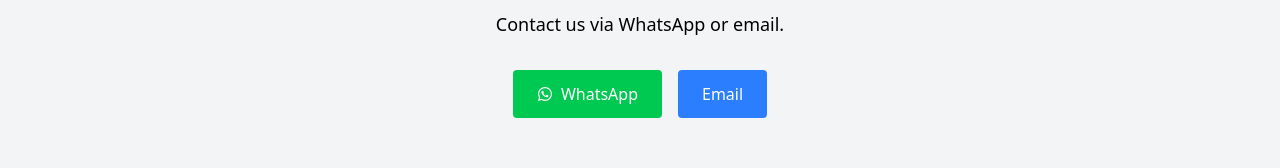
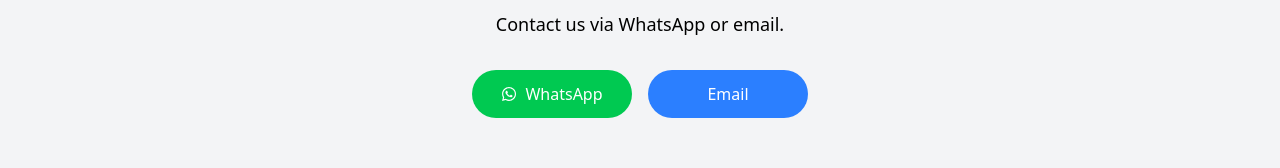
Before and after one commit to Lawrence137/winteriordesign-webapp, a React (Vite) app: page / in a window 1280 px wide. Shown: the part 2310-2478 px from the top of the page. Built offline with nearby package versions, Linux system fonts and the light colour scheme.

Commit message:
updated contact section

```diff
--- a/src/components/Contact.jsx
+++ b/src/components/Contact.jsx
@@ -1,6 +1,12 @@
 import { FaWhatsapp } from 'react-icons/fa';
 
 function Contact() {
+  // Designer’s phone number and WhatsApp template message
+  const phoneNumber = "+254728846560"; // International format
+  const message = "Hello Winterior Designs, I’m interested in your interior design services. Can you provide more details about your offerings and pricing?";
+  const encodedMessage = encodeURIComponent(message);
+  const whatsappLink = `https://wa.me/${phoneNumber}?text=${encodedMessage}`;
+
   return (
     <section id="contact" className="py-16 bg-gray-100 scroll-mt-16">
       <div className="container mx-auto px-4 text-center">
@@ -9,14 +15,18 @@
         <p className="text-lg mb-8">Contact us via WhatsApp or email.</p>
         <div className="flex justify-center space-x-4">
           <a
-            href="https://wa.me/<designer's-number>"
-            className="bg-green-500 hover:bg-green-600 text-white px-6 py-3 rounded flex items-center"
+            href={whatsappLink}
+            target="_blank"
+            rel="noopener noreferrer"
+            className="bg-green-500 hover:bg-green-600 text-white py-3 rounded-3xl flex items-center justify-center w-40 transition"
+            aria-label="Contact us on WhatsApp"
           >
             <FaWhatsapp className="mr-2" /> WhatsApp
           </a>
           <a
             href="mailto:info@interiordesignco.com"
-            className="bg-blue-500 hover:bg-blue-600 text-white px-6 py-3 rounded"
+            className="bg-blue-500 hover:bg-blue-600 text-white py-3 rounded-3xl flex items-center justify-center w-40 transition"
+            aria-label="Email us"
           >
             Email
           </a>
```
